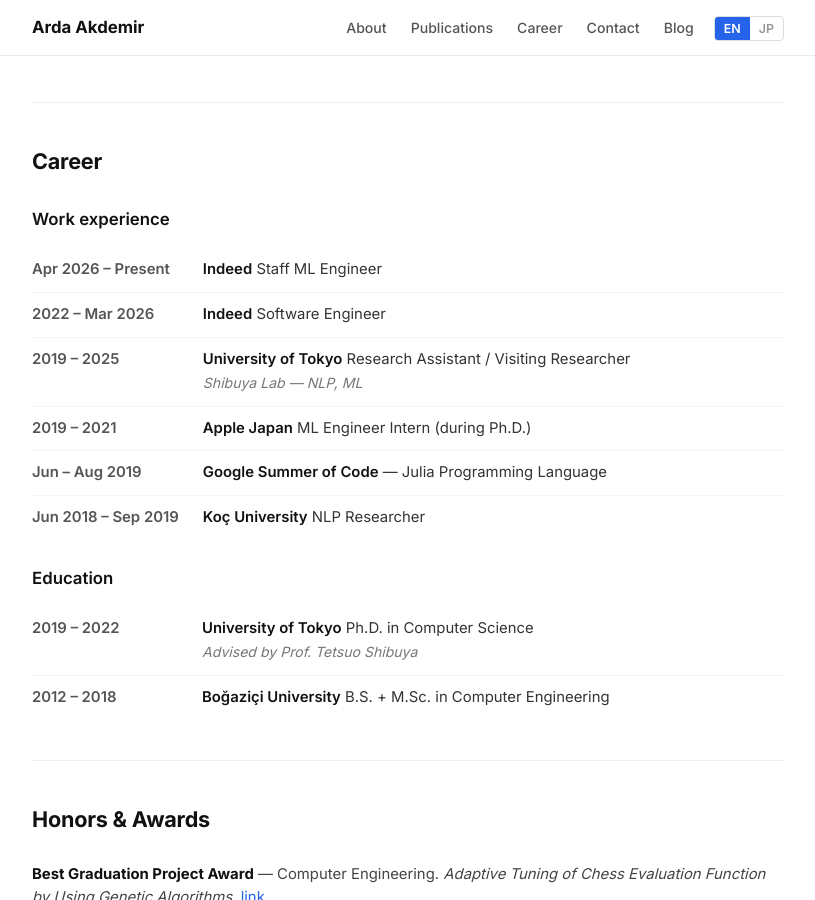
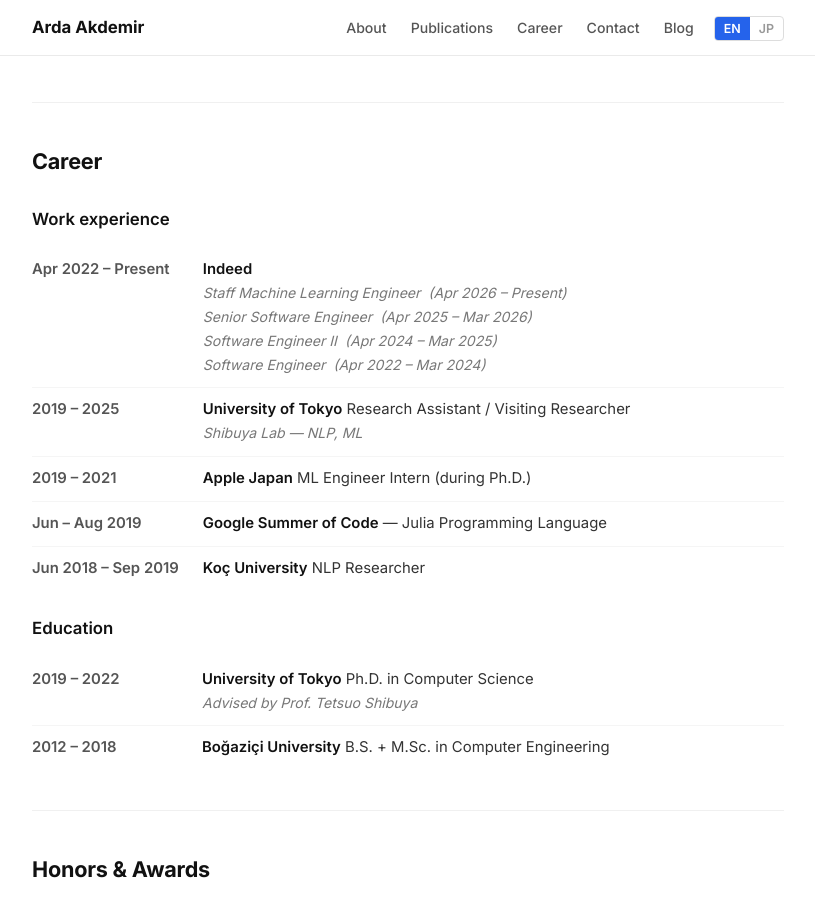
Before and after one commit to ardakdemir/ardakdemir.github.io, a Jekyll site: the page built from index.md, in a window 1280 px wide and 900 px high, scrolled down 1126 px. Shown: the whole window, without its empty margins (232-1047 px from the left). Built offline with Jekyll 4.4.1, drawn with Linux system fonts in a browser that asks for light colours.

Commit message:
Show full Indeed promotion history (SE → SE II → Sr SWE → Staff MLE)
Consolidate the Indeed entry into a single org block with all four
titles stacked, replacing the previous two rows that only surfaced the
current and most recent titles.

Co-authored-by: Cursor <cursoragent@cursor.com>

```diff
--- a/index.md
+++ b/index.md
@@ -104,21 +104,18 @@ keywords: Machine Learning, Deep Learning, NLP, Bioinformatics
 
   <table class="career-table">
     <tr>
-      <td class="date-col">Apr 2026 – Present</td>
+      <td class="date-col">Apr 2022 – Present</td>
       <td class="role-col">
         <span class="org" data-lang="en">Indeed</span>
         <span class="org" data-lang="ja">Indeed</span>
-        <span data-lang="en"> Staff ML Engineer</span>
-        <span data-lang="ja"> スタッフ MLエンジニア</span>
-      </td>
-    </tr>
-    <tr>
-      <td class="date-col">2022 – Mar 2026</td>
-      <td class="role-col">
-        <span class="org" data-lang="en">Indeed</span>
-        <span class="org" data-lang="ja">Indeed</span>
-        <span data-lang="en"> Software Engineer</span>
-        <span data-lang="ja"> ソフトウェアエンジニア</span>
+        <br><span class="detail" data-lang="en">Staff Machine Learning Engineer &nbsp;<em>(Apr 2026 – Present)</em></span>
+        <span class="detail" data-lang="ja">スタッフ MLエンジニア &nbsp;<em>（2026年4月〜現在）</em></span>
+        <br><span class="detail" data-lang="en">Senior Software Engineer &nbsp;<em>(Apr 2025 – Mar 2026)</em></span>
+        <span class="detail" data-lang="ja">シニアソフトウェアエンジニア &nbsp;<em>（2025年4月〜2026年3月）</em></span>
+        <br><span class="detail" data-lang="en">Software Engineer II &nbsp;<em>(Apr 2024 – Mar 2025)</em></span>
+        <span class="detail" data-lang="ja">ソフトウェアエンジニア II &nbsp;<em>（2024年4月〜2025年3月）</em></span>
+        <br><span class="detail" data-lang="en">Software Engineer &nbsp;<em>(Apr 2022 – Mar 2024)</em></span>
+        <span class="detail" data-lang="ja">ソフトウェアエンジニア &nbsp;<em>（2022年4月〜2024年3月）</em></span>
       </td>
     </tr>
     <tr>
```
